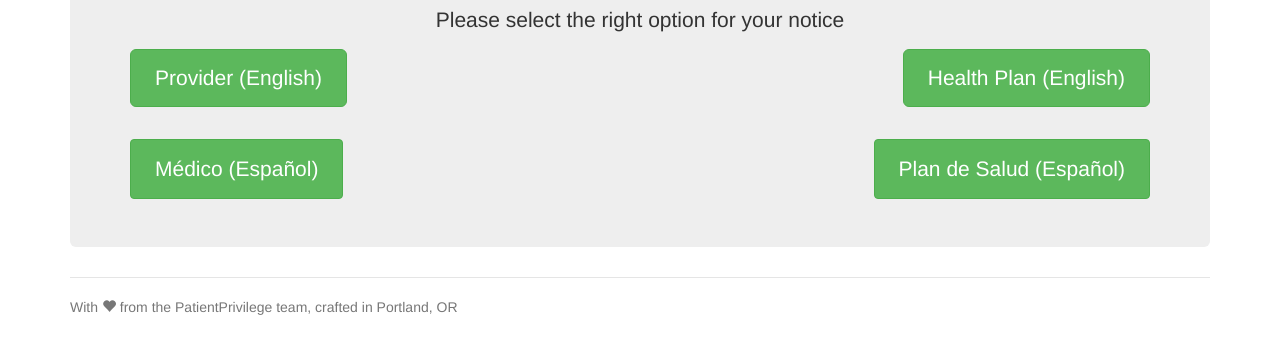
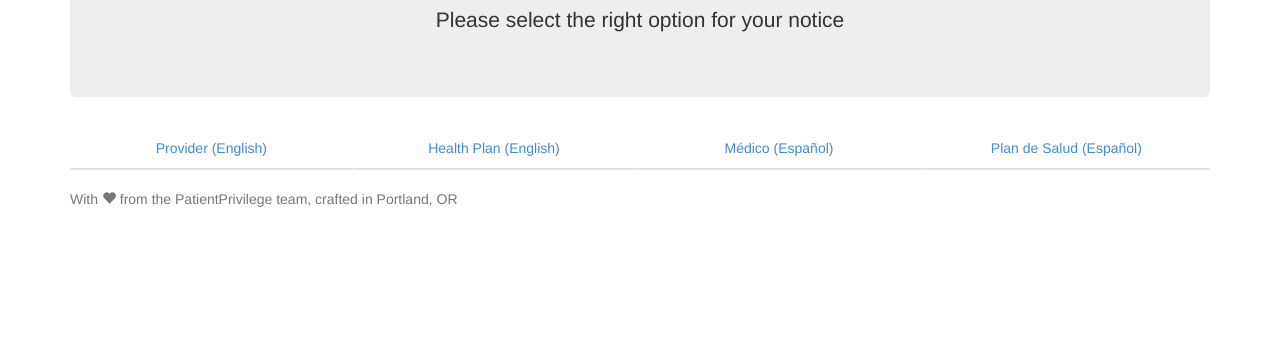
Before and after one commit to anatolyg/onc_ppn, a website: page app/index.html in a window 1280 px wide. Shown: the part 246-600 px from the top of the page. Drawn offline with nearby package versions, Linux system fonts and the light colour scheme; some packages are replaced by stand-ins of ours; files that its build step writes are made by us from their sources.

Commit message:
changed homepage

```diff
--- a/app/styles/main.less
+++ b/app/styles/main.less
@@ -55,7 +55,7 @@ body {
 }
 
 /* Responsive: Portrait tablets and up */
-@media screen and (min-width: 768px) {
+@media screen and (min-width: @screen-sm-min) {
   /* Remove the padding we set earlier */
   .header,
   .marketing,
@@ -73,6 +73,12 @@ body {
   }
 }
 
+@media screen and (max-width: @screen-xs-max) {
+  .jumbotron {
+    height: 100%;
+  }
+}
+
 @import "../bower_components/bootstrap/less/bootstrap";
 @import "../bower_components/fontawesome/less/font-awesome";
 @import "ppn";
--- a/app/views/main.html
+++ b/app/views/main.html
@@ -3,14 +3,21 @@
   <p class="lead">
     Please select the right option for your notice
   </p>
-  <p>
-      <a class="btn btn-lg btn-success pull-left" ng-href="#/ppn/provider/english">Provider (English)</a>
-      <a class="btn btn-lg btn-success pull-right" ng-href="#/ppn/healthplan/english">Health Plan (English)</a>
-  </p>
-    <br/><br/>
-  <p>
-      <a class="btn btn-success pull-left" ng-href="#/ppn/provider/spanish">Médico (Español)</a>
-      <a class="btn btn-success pull-right" ng-href="#/ppn/healthplan/spanish">Plan de Salud (Español)</a>
-  </p>
-    <br/>
 </div>
+
+    <ul class="nav nav-tabs nav-justified">
+        <li>
+            <a class="" ng-href="#/ppn/provider/english">Provider (English)</a>
+        </li>
+        <li>
+            <a class="" ng-href="#/ppn/healthplan/english">Health Plan (English)</a>
+        </li>
+        <li>
+            <a class="" ng-href="#/ppn/provider/spanish">Médico (Español)</a>
+
+        </li>
+        <li>
+            <a class="" ng-href="#/ppn/healthplan/spanish">Plan de Salud (Español)</a>
+
+        </li>
+    </ul>
```
Also changed, not shown: app/styles/main.css.
